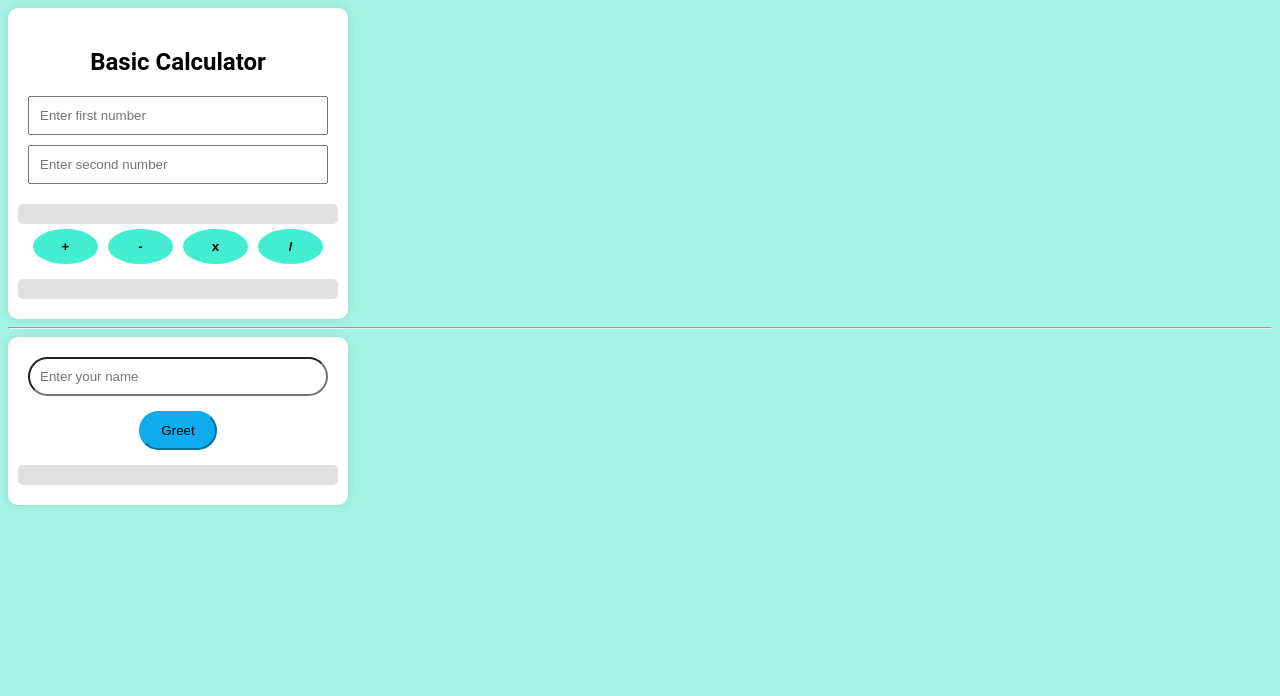
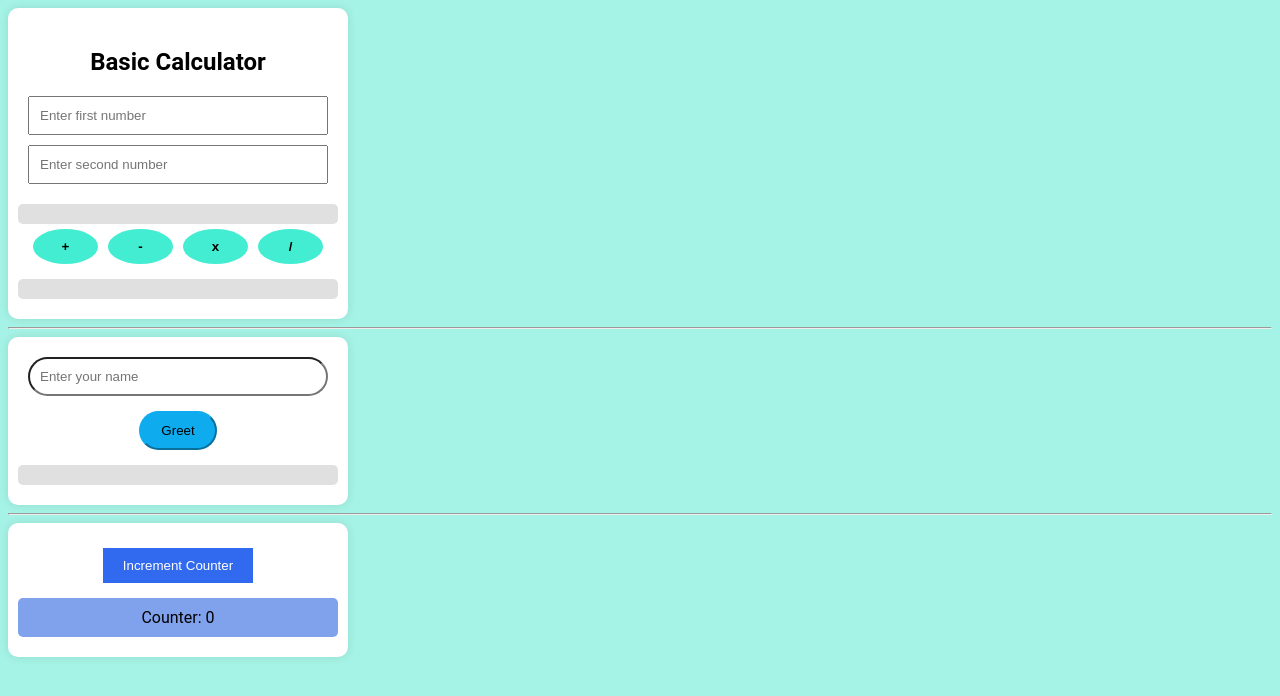
Before and after one commit to dewi-xaltius/javascript-exercises, a plain HTML site: page module7/mod7-exercise1.html in a window 1280 px wide. Drawn offline with Linux system fonts and the light colour scheme.

Commit message:
add module 7 exercise 3

```diff
--- a/module7/mod7-exercise1.css
+++ b/module7/mod7-exercise1.css
@@ -85,3 +85,36 @@ body {
     border-color: rgb(14, 171, 239) ;
     background-color: rgb(14, 171, 239);
 }
+
+/* Exercise 3: Function Scope */
+/* Style for the counter container */
+.counter {
+    background: white;
+    padding: 20px;
+    border-radius: 10px;
+    box-shadow: 0 0 10px rgba(0, 0, 0, 0.1);
+    display: flex;
+    flex-direction: column;
+    align-items: center;
+    width: 300px;
+}
+
+/* Style for the button */
+.counter button {
+    margin: 5px;
+    padding: 10px 20px;
+    cursor: pointer; /* Change cursor to pointer on hover */
+    border: none;
+    background-color: #326aef;
+    color: white;
+}
+
+/* Style for the counter display */
+.count {
+    margin-top: 10px;
+    padding: 10px;
+    width: 100%;
+    text-align: center;
+    background: #80a1ec;
+    border-radius: 5px;
+}
--- a/module7/mod7-exercise1.html
+++ b/module7/mod7-exercise1.html
@@ -22,12 +22,19 @@
         <div class="result" id="result"></div>
     </div>
     <hr>
-    <!-- Exercise 2: -->
+    <!-- Exercise 2: Function with default parameters -->
     <div class="greeting">
         <input type="text" id="name" placeholder="Enter your name">
         <button onclick="displayGreeting()">Greet</button>
         <div class="result" id="result2"></div>
     </div>
+    <hr>
+
+    <!-- Exercise 3: -->
+    <div class="counter">
+        <button onclick="incrementCounter()">Increment Counter</button>
+        <div class="count" id="count">Counter: 0</div>
+    </div>
     <script src="mod7-exercise1.js"></script>
 </body>
 </html>
--- a/module7/mod7-exercise1.js
+++ b/module7/mod7-exercise1.js
@@ -51,3 +51,15 @@ function displayGreeting() {
     const greeting = greet(name);
     document.getElementById('result2').innerText = greeting;
 }
+
+// Exercise 3: Function Scope
+function createCounter() {
+    let counter = 0;
+
+    return function incrementCounter() {
+        counter++;
+        document.getElementById('count').innerText = `Counter: ${counter}`;
+    };
+}
+
+const incrementCounter = createCounter();
```
